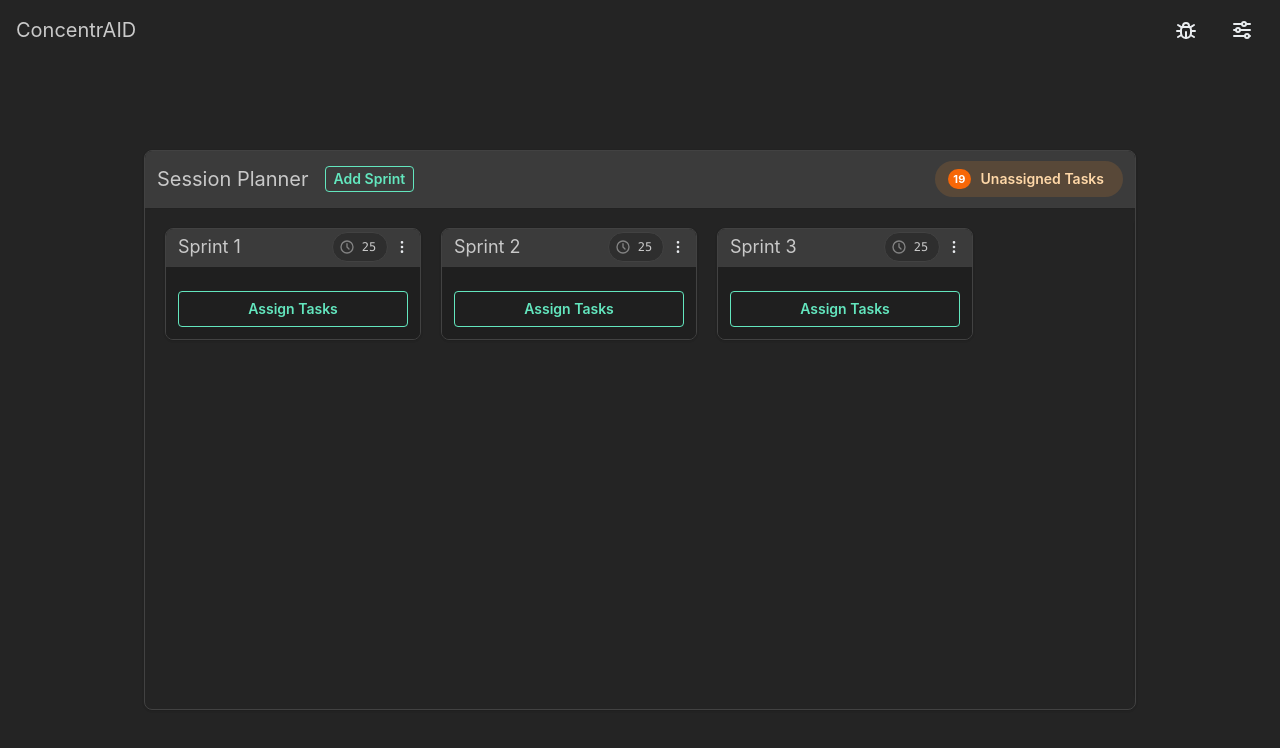
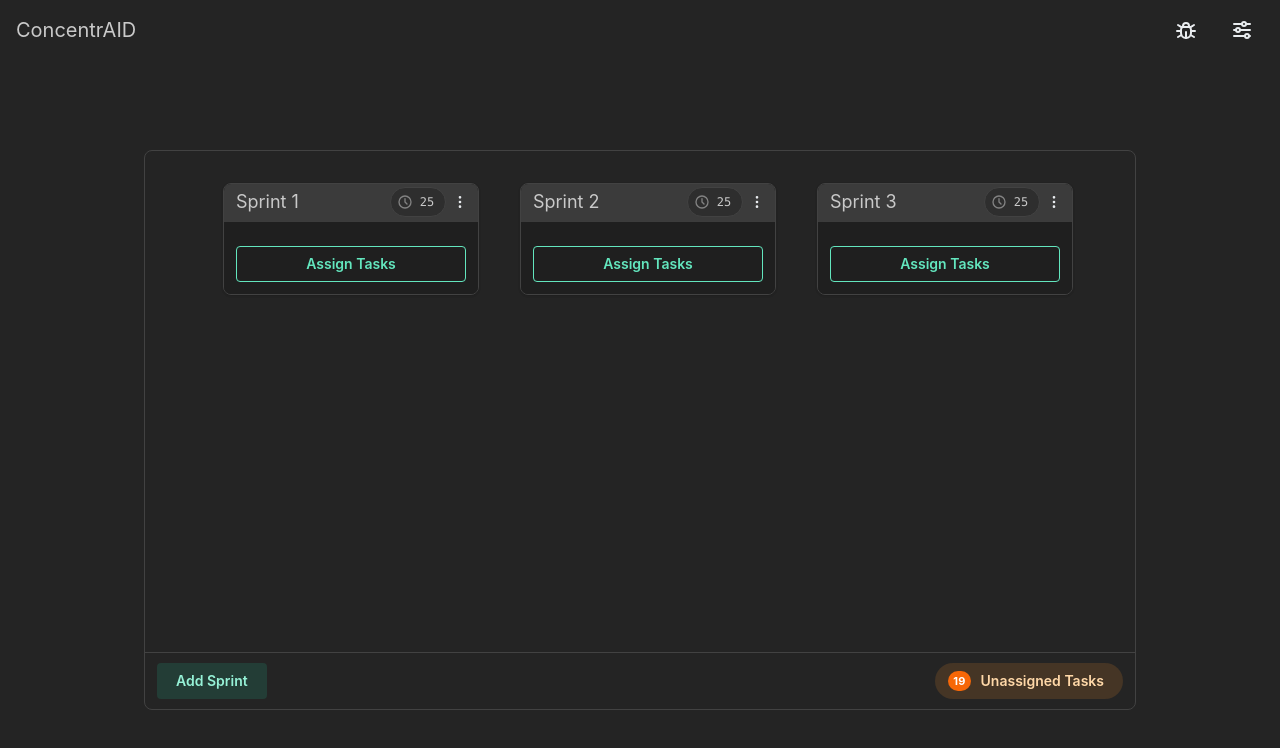
Before and after one commit to davincicoding-org/thena, a Next.js app: page /demos/session-planner in a window 1280 px wide. Shown: the top 748 px of the page. Built offline with nearby package versions, Linux system fonts and the light colour scheme.

Commit message:
feat: improve sprint panel styling

```diff
--- a/app/session/page.tsx
+++ b/app/session/page.tsx
@@ -65,7 +65,7 @@ export default function SessionPage() {
   const localStorageSync = useLocalStorageSync({
     key: "session-page",
     state: {
-      stage: "task-collector",
+      stage: stage ?? "task-collector",
       tasks: taskList.tasks,
       sprints: sessionPlanner.sprints,
     },
@@ -155,7 +155,7 @@ export default function SessionPage() {
               className="mx-auto max-h-[70dvh] min-h-[400px] w-fit"
               sprints={sessionPlanner.sprints}
               unassignedTasks={sessionPlanner.unassignedTasks}
-              onAddSprint={() => sessionPlanner.addSprint({})}
+              onAddSprint={(callback) => sessionPlanner.addSprint({}, callback)}
               onDropSprint={sessionPlanner.dropSprint}
               onSprintChange={sessionPlanner.updateSprint}
               onAssignTasksToSprint={sessionPlanner.assignTasks}
--- a/ui/components/Panel.tsx
+++ b/ui/components/Panel.tsx
@@ -1,4 +1,4 @@
-import { ReactNode } from "react";
+import { ReactNode, Ref } from "react";
 import { Card, CardProps, Divider, Paper, PaperProps } from "@mantine/core";
 
 import { cn } from "@/ui/utils";
@@ -6,6 +6,7 @@ import { cn } from "@/ui/utils";
 export interface PanelProps {
   header: ReactNode;
   headerProps?: CardProps;
+  ref?: Ref<HTMLDivElement>;
   children: ReactNode;
 }
 
--- a/ui/deep-work/planning/SessionPlanner.tsx
+++ b/ui/deep-work/planning/SessionPlanner.tsx
@@ -1,18 +1,19 @@
-import { useEffect, useState } from "react";
+import { useEffect, useRef, useState } from "react";
 import {
   Badge,
   Box,
   Button,
+  Divider,
   Flex,
+  Paper,
   PaperProps,
   ScrollArea,
-  Text,
+  Space,
 } from "@mantine/core";
 import { useDisclosure } from "@mantine/hooks";
 
 import { SprintPlan } from "@/core/deep-work";
 import { Task, TaskSelection } from "@/core/task-management";
-import { Panel } from "@/ui/components/Panel";
 import { cn } from "@/ui/utils";
 
 import { SprintPanel } from "./SprintPanel";
@@ -21,7 +22,7 @@ import { TaskPool } from "./TaskPool";
 export interface SessionPlannerProps {
   sprints: SprintPlan[];
   unassignedTasks: Task[];
-  onAddSprint: () => void;
+  onAddSprint: (callback?: (sprintId: SprintPlan["id"]) => void) => void;
   onDropSprint: (sprintId: SprintPlan["id"]) => void;
   onSprintChange: (
     id: string,
@@ -51,11 +52,14 @@ export function SessionPlanner({
   onAssignTasksToSprint,
   onUnassignTasksFromSprint: onUnassignTaskFromSprint,
   onMoveTasks,
+  className,
   ...paperProps
 }: SessionPlannerProps & PaperProps) {
   const [isShowingUnassignedTasks, unassignedTasksPanel] = useDisclosure(false);
   const [sprintToAddTaskTo, setSprintToAddTaskTo] =
     useState<SprintPlan["id"]>();
+
+  const viewport = useRef<HTMLDivElement>(null);
 
   const sprintOptions = sprints.map((sprint, index) => ({
     id: sprint.id,
@@ -73,51 +77,55 @@ export function SessionPlanner({
     }
   }, [unassignedTasks.length]);
 
+  const handleAddSprint = () => {
+    onAddSprint((sprintId) => {
+      setTimeout(() => {
+        setSprintToAddTaskTo(sprintId);
+        unassignedTasksPanel.open();
+
+        setTimeout(() => {
+          viewport.current!.scrollTo({
+            left: viewport.current!.scrollWidth,
+            behavior: "smooth",
+          });
+        }, 300);
+      }, 100);
+    });
+  };
+
+  const handleDropSprint = (sprintId: SprintPlan["id"]) => {
+    onDropSprint(sprintId);
+    setSprintToAddTaskTo((current) =>
+      current !== sprintId ? current : undefined,
+    );
+  };
+
   return (
-    <Panel
+    <Paper
+      withBorder
+      radius="md"
+      display="grid"
+      className={cn("grid-rows-[1fr_auto_auto]", className)}
       {...paperProps}
-      header={
-        <Flex align="center" gap="md" px="sm" py="xs">
-          <Text size="xl">Session Planner</Text>
-          <Button variant="outline" size="compact-sm" onClick={onAddSprint}>
-            Add Sprint
-          </Button>
-          <Button
-            ml="auto"
-            radius="xl"
-            variant="light"
-            color={unassignedTasks.length ? "orange" : "green"}
-            className={cn({
-              "pointer-events-none":
-                sprintToAddTaskTo !== undefined || totalUnassignedTasks === 0,
-            })}
-            leftSection={
-              unassignedTasks.length ? (
-                <Badge px={4} miw={20} color="orange">
-                  {totalUnassignedTasks}
-                </Badge>
-              ) : undefined
-            }
-            onClick={unassignedTasksPanel.toggle}
-          >
-            {unassignedTasks.length ? "Unassigned Tasks" : "All Tasks assigned"}
-          </Button>
-        </Flex>
-      }
     >
       <Flex className="min-h-0 min-w-0 overflow-clip">
         <ScrollArea
           scrollbars="x"
           className="w-full grow-0"
-          viewportRef={(ref) => {
-            if (!ref) return;
-            const child = ref.children.item(0) as HTMLElement;
-
-            child.style.setProperty("display", "block");
-            child.style.setProperty("height", "100%");
+          classNames={{
+            viewport: "[&>div]:block! [&>div]:h-full",
           }}
+          scrollHideDelay={300}
+          viewportRef={viewport}
         >
-          <Flex p="lg" gap="lg" align="start" className="h-full">
+          <Flex
+            py="xl"
+            gap="lg"
+            align="start"
+            justify="space-evenly"
+            className="h-full"
+          >
+            <Space className="invisible w-4">-</Space>
             {sprints.map((sprint, index) => (
               <SprintPanel
                 key={sprint.id}
@@ -130,13 +138,20 @@ export function SessionPlanner({
                   sprintToAddTaskTo !== undefined &&
                   sprintToAddTaskTo !== sprint.id
                 }
-                onDrop={() => onDropSprint(sprint.id)}
+                onDrop={() => handleDropSprint(sprint.id)}
                 onDurationChange={(duration) =>
                   onSprintMetaChange(sprint.id, { duration })
                 }
-                onAddTasks={() => {
+                onAddTasks={(el) => {
                   setSprintToAddTaskTo(sprint.id);
                   unassignedTasksPanel.open();
+
+                  setTimeout(() => {
+                    el.scrollIntoView({
+                      behavior: "smooth",
+                      inline: "center",
+                    });
+                  }, 300);
                 }}
                 onUnassignTask={(task) =>
                   onUnassignTaskFromSprint({
@@ -152,9 +167,10 @@ export function SessionPlanner({
                 }
               />
             ))}
+
+            <Space className="invisible w-0">-</Space>
           </Flex>
         </ScrollArea>
-
         <Box
           className={cn("pl-0! transition-all", {
             "-mr-[100%]": !isShowingUnassignedTasks,
@@ -180,6 +196,32 @@ export function SessionPlanner({
           />
         </Box>
       </Flex>
-    </Panel>
+      <Divider />
+      <Flex align="center" gap="md" px="sm" py="xs">
+        <Button variant="light" onClick={handleAddSprint}>
+          Add Sprint
+        </Button>
+        <Button
+          ml="auto"
+          radius="xl"
+          variant="light"
+          color={unassignedTasks.length ? "orange" : "green"}
+          className={cn({
+            "pointer-events-none":
+              sprintToAddTaskTo !== undefined || totalUnassignedTasks === 0,
+          })}
+          leftSection={
+            unassignedTasks.length ? (
+              <Badge px={4} miw={20} color="orange">
+                {totalUnassignedTasks}
+              </Badge>
+            ) : undefined
+          }
+          onClick={unassignedTasksPanel.toggle}
+        >
+          {unassignedTasks.length ? "Unassigned Tasks" : "All Tasks assigned"}
+        </Button>
+      </Flex>
+    </Paper>
   );
 }
--- a/ui/deep-work/planning/TaskPool.tsx
+++ b/ui/deep-work/planning/TaskPool.tsx
@@ -81,7 +81,11 @@ export function TaskPool({
       withBorder
       display="grid"
       bg="neutral.8"
-      className={cn("h-full min-w-48 grid-rows-[auto_1fr]", props.className)}
+      radius="md"
+      className={cn(
+        "h-full min-w-48 grid-rows-[auto_1fr] overflow-clip",
+        props.className,
+      )}
       {...props}
     >
       <Collapse in={selectionEnabled} pos="sticky" top={0}>
@@ -104,9 +108,12 @@ export function TaskPool({
               aria-label="Abort Selection"
               size="lg"
               variant="subtle"
-              color="red"
+              color="gray"
               className="-my-2 -mr-1"
-              onClick={handleAbortSelection}
+              onClick={(e) => {
+                e.currentTarget.blur();
+                handleAbortSelection();
+              }}
             >
               <IconX size={20} />
             </ActionIcon>
--- a/ui/deep-work/planning/useSprintPlanner.ts
+++ b/ui/deep-work/planning/useSprintPlanner.ts
@@ -39,10 +39,13 @@ export interface SessionPlannerHookReturn {
   // initialize: (options: SessionPlannerHookOptions) => void;
 
   /** Add a new empty Sprint, using optional duration */
-  addSprint: (sprintToAdd: {
-    duration?: number;
-    tasks?: TaskSelection[];
-  }) => void;
+  addSprint: (
+    sprintToAdd: {
+      duration?: number;
+      tasks?: TaskSelection[];
+    },
+    callback?: (sprintId: SprintPlan["id"]) => void,
+  ) => void;
 
   /** Add multiple Sprints at once */
   addSprints: (
@@ -150,8 +153,11 @@ export function useSessionPlanner(
     dispatch({ type: "SET_SPRINTS", payload: { sprints: newSprints } });
   };
 
-  const addSprint: SessionPlannerHookReturn["addSprint"] = (sprintToAdd) => {
-    dispatch({ type: "ADD_SPRINT", payload: sprintToAdd });
+  const addSprint: SessionPlannerHookReturn["addSprint"] = (
+    sprintToAdd,
+    callback,
+  ) => {
+    dispatch({ type: "ADD_SPRINT", payload: sprintToAdd, callback });
   };
 
   const addSprints: SessionPlannerHookReturn["addSprints"] = (sprintsToAdd) => {
--- a/ui/deep-work/planning/useSprintsReducer.ts
+++ b/ui/deep-work/planning/useSprintsReducer.ts
@@ -15,6 +15,7 @@ type SprintPlannerAction =
   | {
       type: "ADD_SPRINT";
       payload: { duration?: number; tasks?: TaskSelection[] };
+      callback?: (sprintId: SprintPlan["id"]) => void;
     }
   | {
       type: "ADD_SPRINTS";
@@ -127,10 +128,12 @@ export function useSprintsReducer(
       case "ADD_SPRINT": {
         const { duration = sprintDuration, tasks = [] } = action.payload;
 
+        const newSprintId = nanoid();
+        action.callback?.(newSprintId);
         return [
           ...state,
           {
-            id: nanoid(),
+            id: newSprintId,
             duration,
             tasks: tasks.reduce<Task[]>((acc, task) => {
               const resolvedTask = resolveTask(task);
```
Also changed, not shown: ui/deep-work/planning/SprintPanel.tsx (+19 -6 lines).
